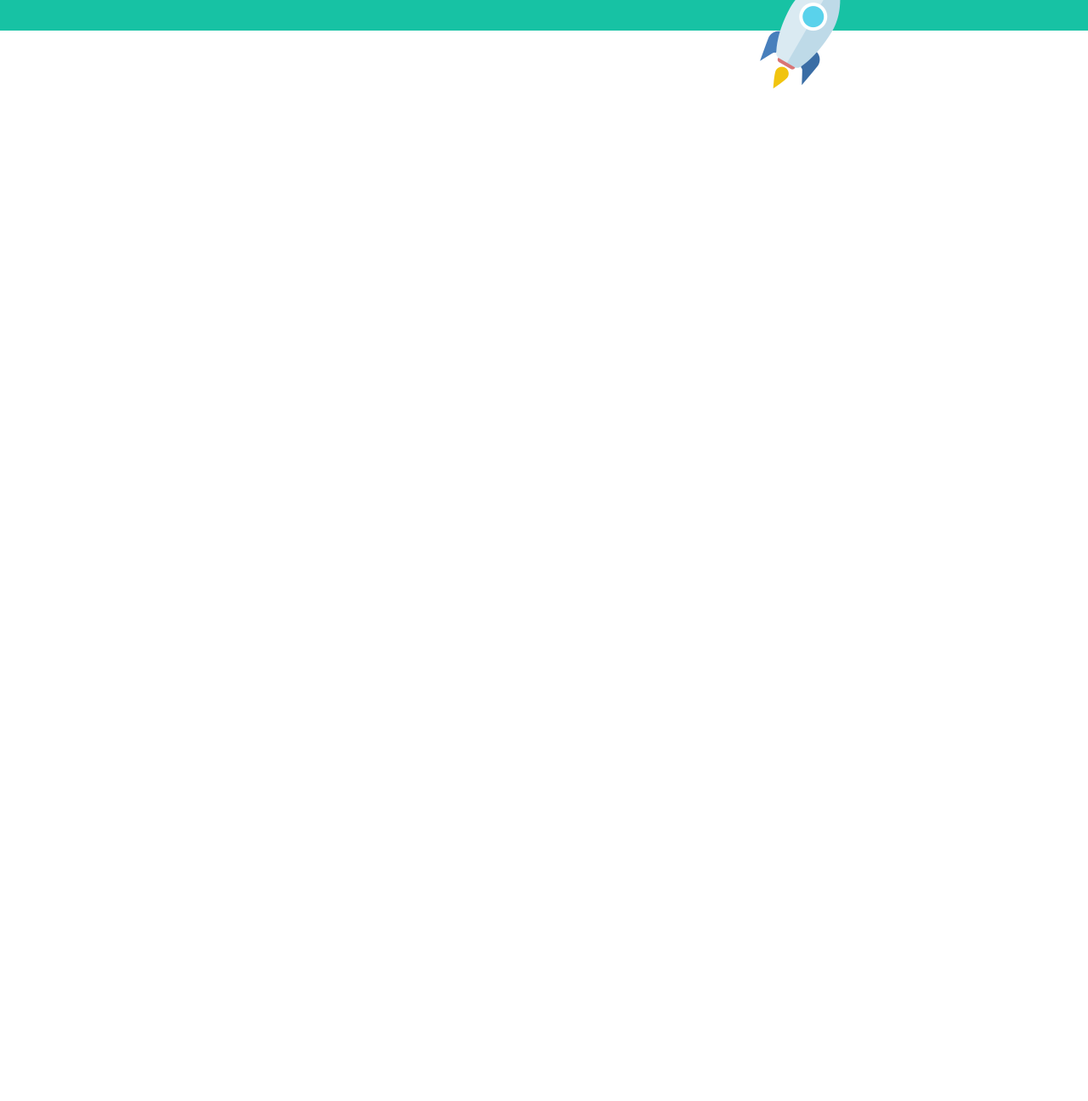
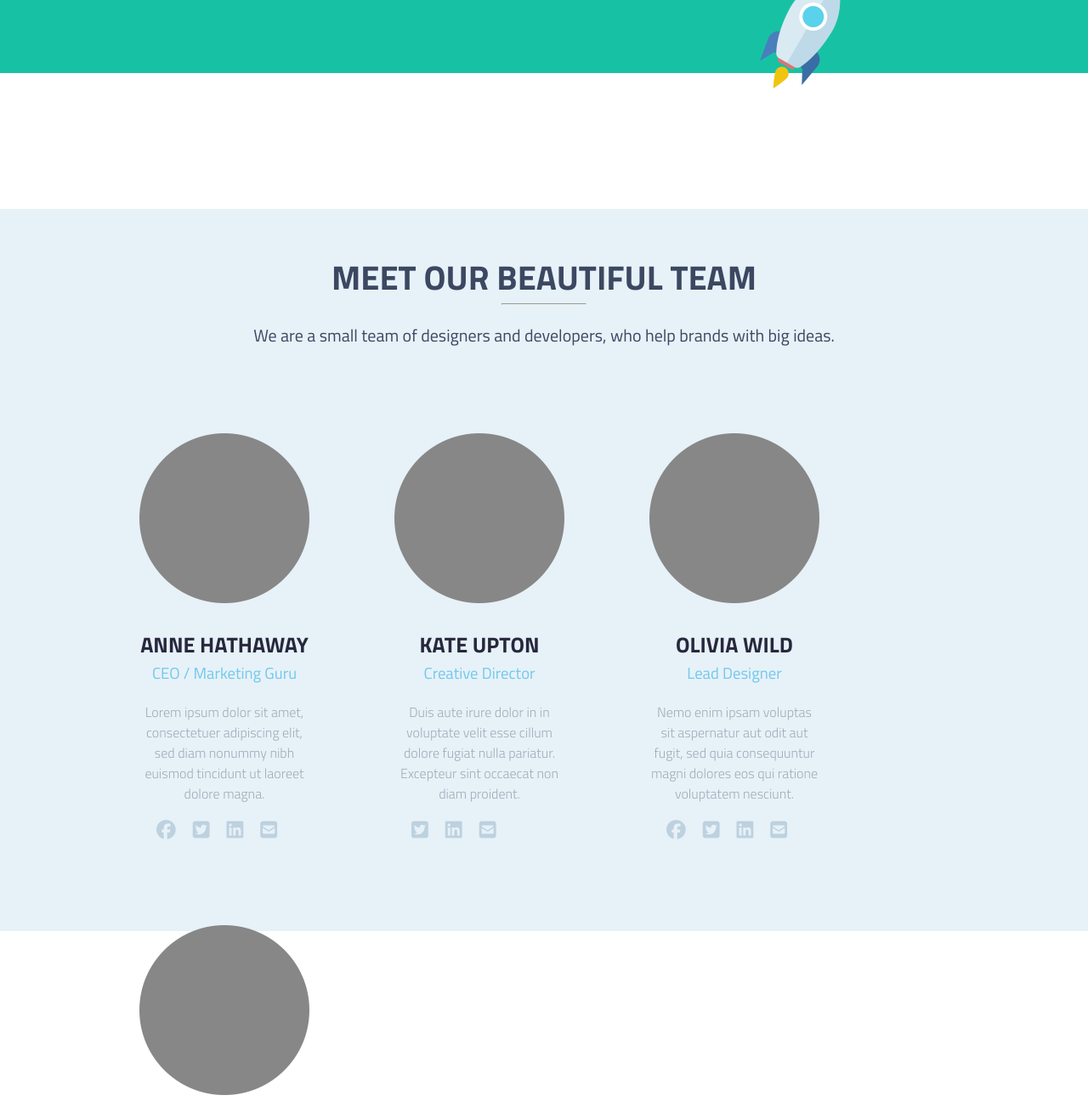
Before and after one commit to mohammadraufzahed/cuda, a plain HTML site: page index.html in a window 1280 px wide. Shown: the part 1064-2360 px from the top of the page at 85% size. Before the commit the page ends 1310 px from the top, so only its background shows below. Drawn offline with Linux system fonts and the light colour scheme.

Commit message:
added the Team members section

```diff
--- a/css/style.css
+++ b/css/style.css
@@ -83,7 +83,7 @@
 /*Service container style*/
 #service-container{
 	width: 100%;
-	height: 600px;
+	height: 650px;
 	background-color: #17c2a4;
 }
 #service-title{
@@ -114,6 +114,7 @@
 	padding-left: 140px;
 }
 .services-pic{
+	position: relative;
 	margin: 0 auto;
 	padding-right: 25px;
 }
@@ -124,6 +125,7 @@
 	text-align: center;
 }
 .services-header{
+	position: relative;
 	padding-right: 100px;
 	font-family: 'TitillumWeb Bold';
 	font-weight: bold;
@@ -131,6 +133,7 @@
 	text-align: center;
 }
 .services-description{
+	position: relative;
 	text-align: center;
 	width: 200px;
 	font-size: 13pt;
@@ -140,3 +143,72 @@
 .services-item h3{
 	padding-top: 30px;
 }
+/*TEAM container Style*/
+#team-container{
+	width: 100%;
+	height: 850px;
+	background-color: #e7f1f8;
+}
+#team-header{
+	font-family: 'TitillumWeb Bold';
+	font-weight: bold;
+	font-size: 30pt;
+	text-align: center;
+	color: #3c4761;
+	padding-top: 50px;
+}
+#team-description{
+	font-family: 'TitillumWeb Regular';
+	font-size: 15pt;
+	font-weight: normal;
+	color: #3c4761;
+	text-align: center;
+	padding-top: 20px;
+}
+#team-container hr{
+	color: #c8d9e5;
+	width: 100px;
+	margin: 0 auto;
+}
+#members-container{
+	width: 90%;
+	margin: 0 auto;
+}
+.team-members{
+	padding-left: 100px;
+	float: left;
+	padding-top: 100px
+}
+.members-name{
+	color: #27283d;
+	font-family: 'TitillumWeb Bold';
+	font-weight: bold;
+	font-size: 19pt;
+	text-align: center;
+	padding-top: 25px;
+}
+.member-job{
+	font-family: 'TitillumWeb Regular';
+	font-weight: normal;
+	font-size: 14pt;
+	text-align: center;
+	color: #70c9eb;
+}
+.member-description{
+	position: relative;
+	font-family: 'TitilliumWeb Light';
+	font-weight: lighter;
+	font-size: 12pt;
+	color: #a2acb9;
+	text-align: center;
+	width: 200px;
+	padding-top: 20px;
+}
+.members-social i{
+	float: left;
+	color: #bdd1df;
+	font-size: 17pt;
+	text-align: center;
+	padding-top: 20px;
+	padding-left: 20px;
+}
--- a/index.html
+++ b/index.html
@@ -7,6 +7,7 @@
 		<link rel="stylesheet" type="text/css" href="css/style.css"/>
 		<link rel="stylesheet" type="text/css" href="css/loading-bar.min.css"/>
 		<script type="text/javascript" src="js/loading-bar.min.js"></script>
+		<script src="https://kit.fontawesome.com/a9d87cb6f4.js" crossorigin="anonymous"></script>
 	</head>
 	<body dir="ltr">
 		<div id="header-container">
@@ -61,5 +62,58 @@
 			</div>
 		</div>
 		<div class="clear"></div>
+		<div id="team-container">
+			<h2 id="team-header">MEET OUR BEAUTIFUL TEAM</h2>
+			<hr>
+			<p id="team-description">We are a small team of designers and developers, who help brands with big ideas.</p>
+			<div id="members-container">
+				<div class="team-members">
+					<img class="members-profile" src="img/profile.png" alt="Profile picture">
+					<h3 class="members-name">ANNE HATHAWAY</h3>
+					<h4 class="member-job">CEO / Marketing Guru</h4>
+					<p class="member-description">Lorem ipsum dolor sit amet, consectetuer adipiscing elit, sed diam nonummy nibh euismod tincidunt ut laoreet dolore magna.</p>
+					<div class="members-social">
+						<i class="fab fa-facebook"></i>
+						<i class="fab fa-twitter-square"></i>
+						<i class="fab fa-linkedin"></i>
+						<i class="fas fa-envelope-square"></i>
+					</div>
+				</div>
+				<div class="team-members">
+					<img src="img/profile.png" alt="Profile picture">
+					<h3 class="members-name">KATE UPTON</h3>
+					<h4 class="member-job">Creative Director</h4>
+					<p class="member-description">Duis aute irure dolor in in voluptate velit esse cillum dolore fugiat nulla pariatur. Excepteur sint occaecat non diam proident.</p>
+					<div class="members-social">
+						<i class="fab fa-twitter-square"></i>
+						<i class="fab fa-linkedin"></i>
+						<i class="fas fa-envelope-square"></i>
+					</div>
+				</div>
+				<div class="team-members">
+					<img src="img/profile.png" alt="Profile picture">
+					<h3 class="members-name">OLIVIA WILD</h3>
+					<h4 class="member-job">Lead Designer</h4>
+					<p class="member-description">Nemo enim ipsam voluptas sit aspernatur aut odit aut fugit, sed quia consequuntur magni dolores eos qui ratione voluptatem nesciunt.</p>
+					<div class="members-social">
+						<a href="#"><i class="fab fa-facebook"></i></a>
+						<a href="#"><i class="fab fa-twitter-square"></i></a>
+						<a href="#"><i class="fab fa-linkedin"></i></a>
+						<a href="#"><i class="fas fa-envelope-square"></i></a>
+					</div>
+				</div>
+				<div class="team-members">
+					<img src="img/profile.png" alt="Profile picture">
+					<h3 class="members-name">ASHLEY GREENE</h3>
+					<h4 class="member-job">SEO / DEVELOPER</h4>
+					<p class="member-description">Sed ut perspiciatis unde omnis iste natus error sit voluptatem accusantium doloremque laudantium, totam rem aperiam.</p>
+					<div class="members-social">
+						<a href="#"><i class="fab fa-facebook"></i></a>
+						<i class="fab fa-twitter-square"></i>
+						<i class="fas fa-envelope-square"></i>
+					</div>
+				</div>
+			</div>
+		</div>
 	</body>
 </html>
```
Also changed, not shown: img/profile.png (added).
